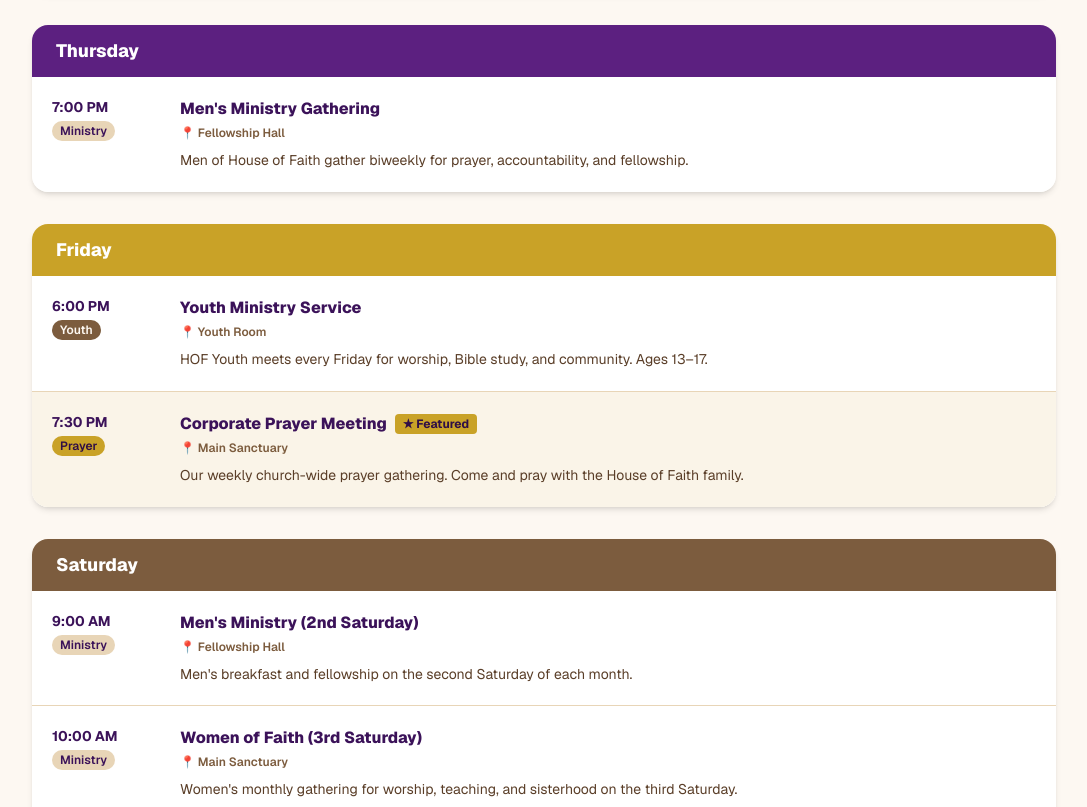
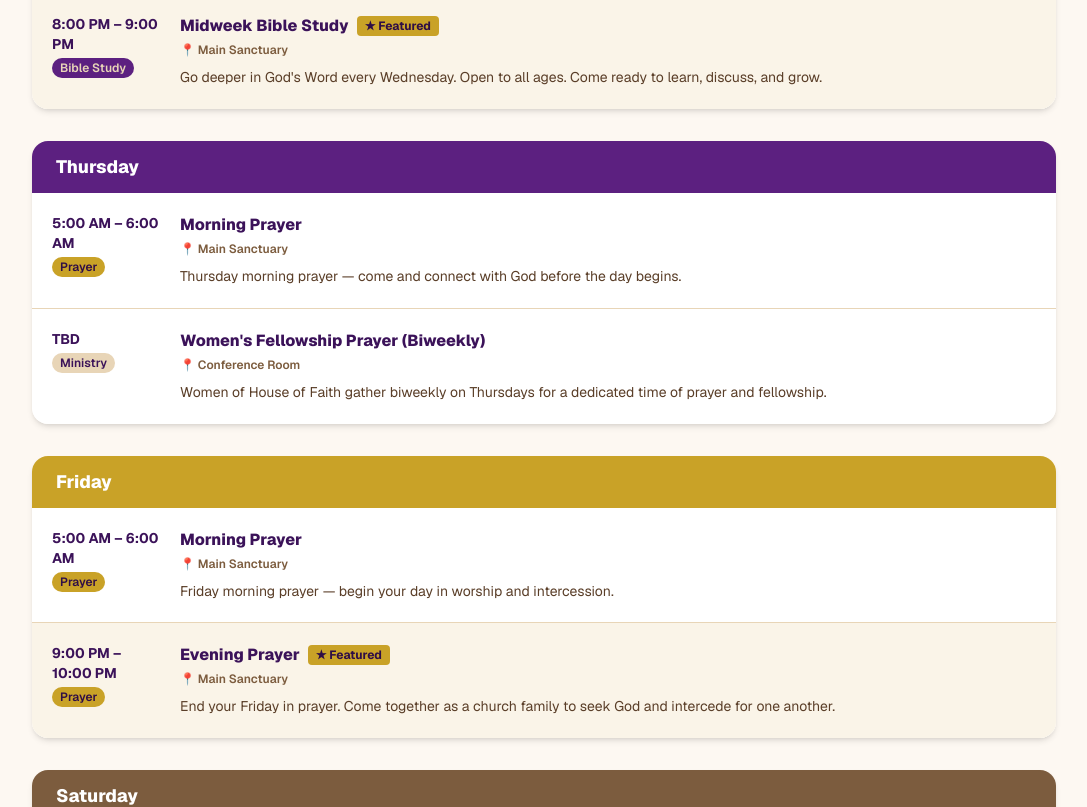
Before and after one commit to nansah/hof-ministries, a Next.js app in the folder hof-ministries/: page /schedule in a window 1280 px wide. Shown: the part 1700-2507 px from the top of the page, without its empty margins (96-1183 px from the left). Built offline with nearby package versions, Linux system fonts and the light colour scheme.

Commit message:
Update schedule: morning prayer Mon-Sat 5-6am, Bible Study Wed 8-9pm, Evening Prayer Fri 9-10pm, Women's Fellowship biweekly Thursdays

```diff
--- a/hof-ministries/src/app/schedule/page.tsx
+++ b/hof-ministries/src/app/schedule/page.tsx
@@ -34,10 +34,10 @@ const weeklySchedule = [
     color: "#5c2080",
     events: [
       {
-        time: "6:00 PM",
-        name: "Prayer Line",
-        location: "Phone / Online",
-        desc: "Join our Monday evening prayer line from wherever you are. Call in for intercession and encouragement.",
+        time: "5:00 AM – 6:00 AM",
+        name: "Morning Prayer",
+        location: "Main Sanctuary",
+        desc: "Start your Monday in God's presence. Early morning prayer open to all. Set the tone for your week.",
         type: "Prayer",
       },
     ],
@@ -47,11 +47,11 @@ const weeklySchedule = [
     color: "#6b4c35",
     events: [
       {
-        time: "7:00 PM",
-        name: "Women of Faith Meeting",
-        location: "Conference Room",
-        desc: "Our women's ministry gathers for Bible study, prayer, and fellowship every other Tuesday.",
-        type: "Ministry",
+        time: "5:00 AM – 6:00 AM",
+        name: "Morning Prayer",
+        location: "Main Sanctuary",
+        desc: "Begin your Tuesday seeking God. Morning prayer open to all members of the congregation.",
+        type: "Prayer",
       },
     ],
   },
@@ -60,7 +60,14 @@ const weeklySchedule = [
     color: "#3b1259",
     events: [
       {
-        time: "7:00 PM",
+        time: "5:00 AM – 6:00 AM",
+        name: "Morning Prayer",
+        location: "Main Sanctuary",
+        desc: "Midweek morning prayer to keep your spirit anchored in God throughout the week.",
+        type: "Prayer",
+      },
+      {
+        time: "8:00 PM – 9:00 PM",
         name: "Midweek Bible Study",
         location: "Main Sanctuary",
         desc: "Go deeper in God's Word every Wednesday. Open to all ages. Come ready to learn, discuss, and grow.",
@@ -74,10 +81,17 @@ const weeklySchedule = [
     color: "#5c2080",
     events: [
       {
-        time: "7:00 PM",
-        name: "Men's Ministry Gathering",
-        location: "Fellowship Hall",
-        desc: "Men of House of Faith gather biweekly for prayer, accountability, and fellowship.",
+        time: "5:00 AM – 6:00 AM",
+        name: "Morning Prayer",
+        location: "Main Sanctuary",
+        desc: "Thursday morning prayer — come and connect with God before the day begins.",
+        type: "Prayer",
+      },
+      {
+        time: "TBD",
+        name: "Women's Fellowship Prayer (Biweekly)",
+        location: "Conference Room",
+        desc: "Women of House of Faith gather biweekly on Thursdays for a dedicated time of prayer and fellowship.",
         type: "Ministry",
       },
     ],
@@ -87,17 +101,17 @@ const weeklySchedule = [
     color: "#c9a227",
     events: [
       {
-        time: "6:00 PM",
-        name: "Youth Ministry Service",
-        location: "Youth Room",
-        desc: "HOF Youth meets every Friday for worship, Bible study, and community. Ages 13–17.",
-        type: "Youth",
+        time: "5:00 AM – 6:00 AM",
+        name: "Morning Prayer",
+        location: "Main Sanctuary",
+        desc: "Friday morning prayer — begin your day in worship and intercession.",
+        type: "Prayer",
       },
       {
-        time: "7:30 PM",
-        name: "Corporate Prayer Meeting",
+        time: "9:00 PM – 10:00 PM",
+        name: "Evening Prayer",
         location: "Main Sanctuary",
-        desc: "Our weekly church-wide prayer gathering. Come and pray with the House of Faith family.",
+        desc: "End your Friday in prayer. Come together as a church family to seek God and intercede for one another.",
         type: "Prayer",
         featured: true,
       },
@@ -108,18 +122,11 @@ const weeklySchedule = [
     color: "#7c5c3e",
     events: [
       {
-        time: "9:00 AM",
-        name: "Men's Ministry (2nd Saturday)",
-        location: "Fellowship Hall",
-        desc: "Men's breakfast and fellowship on the second Saturday of each month.",
-        type: "Ministry",
-      },
-      {
-        time: "10:00 AM",
-        name: "Women of Faith (3rd Saturday)",
+        time: "5:00 AM – 6:00 AM",
+        name: "Morning Prayer",
         location: "Main Sanctuary",
-        desc: "Women's monthly gathering for worship, teaching, and sisterhood on the third Saturday.",
-        type: "Ministry",
+        desc: "Saturday morning prayer to close out the week in God's presence before Sunday worship.",
+        type: "Prayer",
       },
       {
         time: "4:00 PM",
@@ -174,8 +181,8 @@ export default function SchedulePage() {
             <p className="text-sm" style={{ color: "#3b1259" }}>10:00 AM every Sunday</p>
           </div>
           <div>
-            <p className="font-bold text-sm" style={{ color: "#2e0d46" }}>📞 Prayer Lines</p>
-            <p className="text-sm" style={{ color: "#3b1259" }}>Mon & Fri evenings</p>
+            <p className="font-bold text-sm" style={{ color: "#2e0d46" }}>� Morning Prayer</p>
+            <p className="text-sm" style={{ color: "#3b1259" }}>Mon–Sat, 5–6 AM</p>
           </div>
         </div>
       </section>
```
